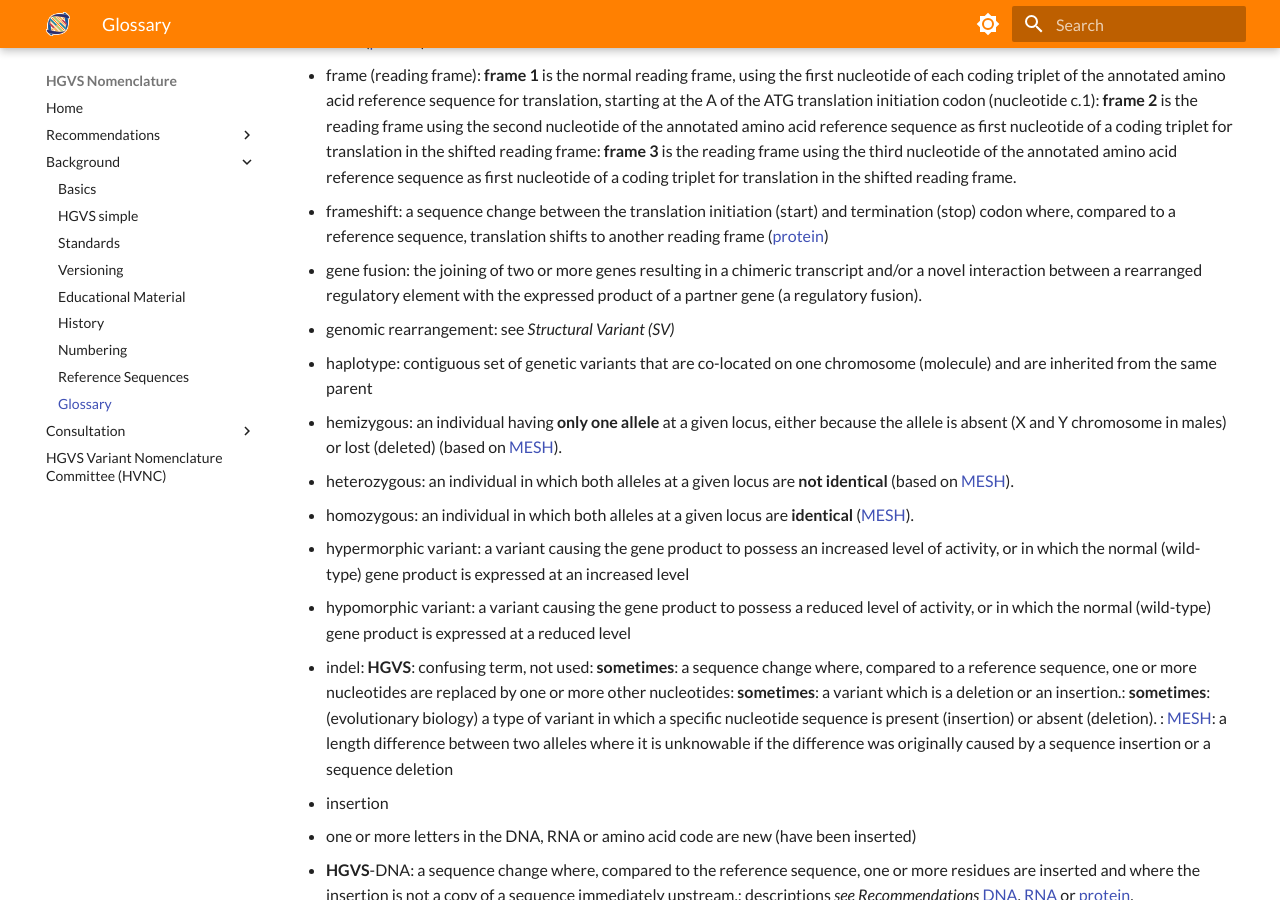
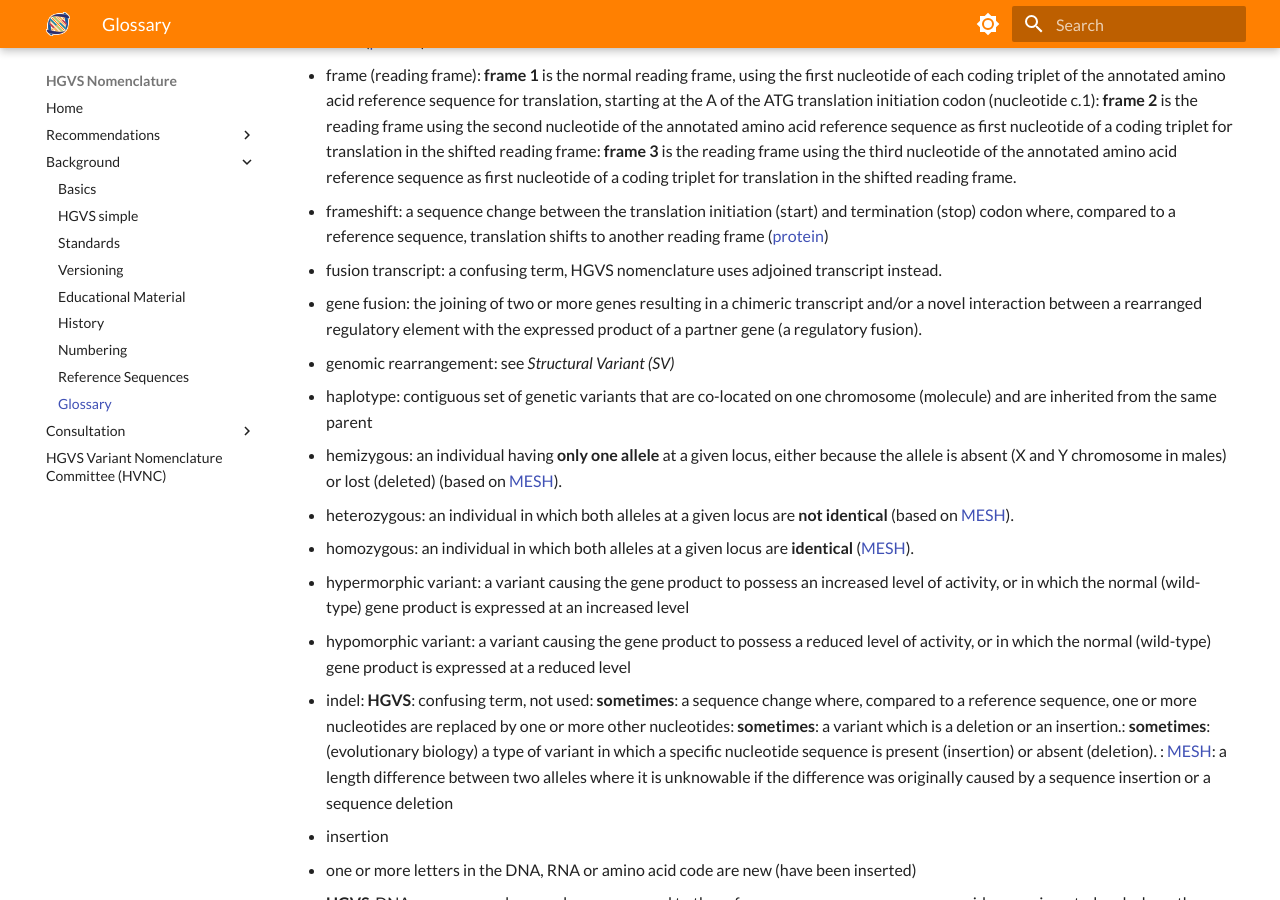
Before and after one commit to HGVSnomenclature/hgvs-nomenclature, an MkDocs documentation site: the page built from docs/background/glossary.md, in a window 1280 px wide and 900 px high, scrolled down 1854 px. Built offline with MkDocs 1.6.1 and Material for MkDocs 9.7.7, drawn with Linux system fonts in a browser that asks for light colours.

Commit message:
addresses https://github.com/HGVSnomenclature/hgvs-nomenclature/pull/22#discussion_r1142439240

```diff
--- a/docs/background/glossary.md
+++ b/docs/background/glossary.md
@@ -63,6 +63,8 @@ Please note that this Glossary is **work in progress**. Do you encounter missing
 - frame (reading frame): **frame 1** is the normal reading frame, using the first nucleotide of each coding triplet of the annotated amino acid reference sequence for translation, starting at the A of the ATG translation initiation codon (nucleotide c.1): **frame 2** is the reading frame using the second nucleotide of the annotated amino acid reference sequence as first nucleotide of a coding triplet for translation in the shifted reading frame: **frame 3** is the reading frame using the third nucleotide of the annotated amino acid reference sequence as first nucleotide of a coding triplet for translation in the shifted reading frame.
 
 - frameshift: a sequence change between the translation initiation (start) and termination (stop) codon where, compared to a reference sequence, translation shifts to another reading frame ([protein](../recommendations/protein/frameshift.md))
+
+- fusion transcript: a confusing term, HGVS nomenclature uses adjoined transcript instead.
 
 - gene fusion: the joining of two or more genes resulting in a chimeric transcript and/or a novel interaction between a rearranged regulatory element with the expressed product of a partner gene (a regulatory fusion).
 
```
